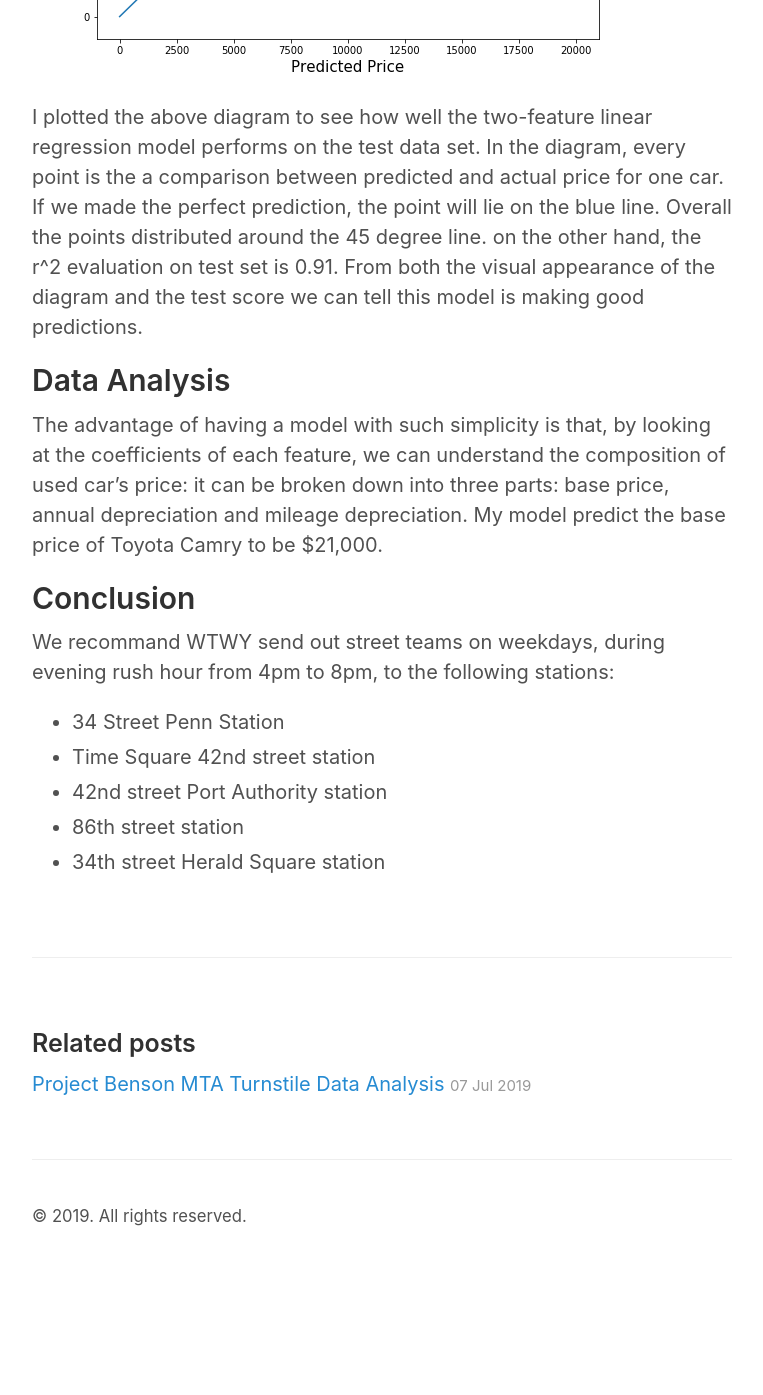
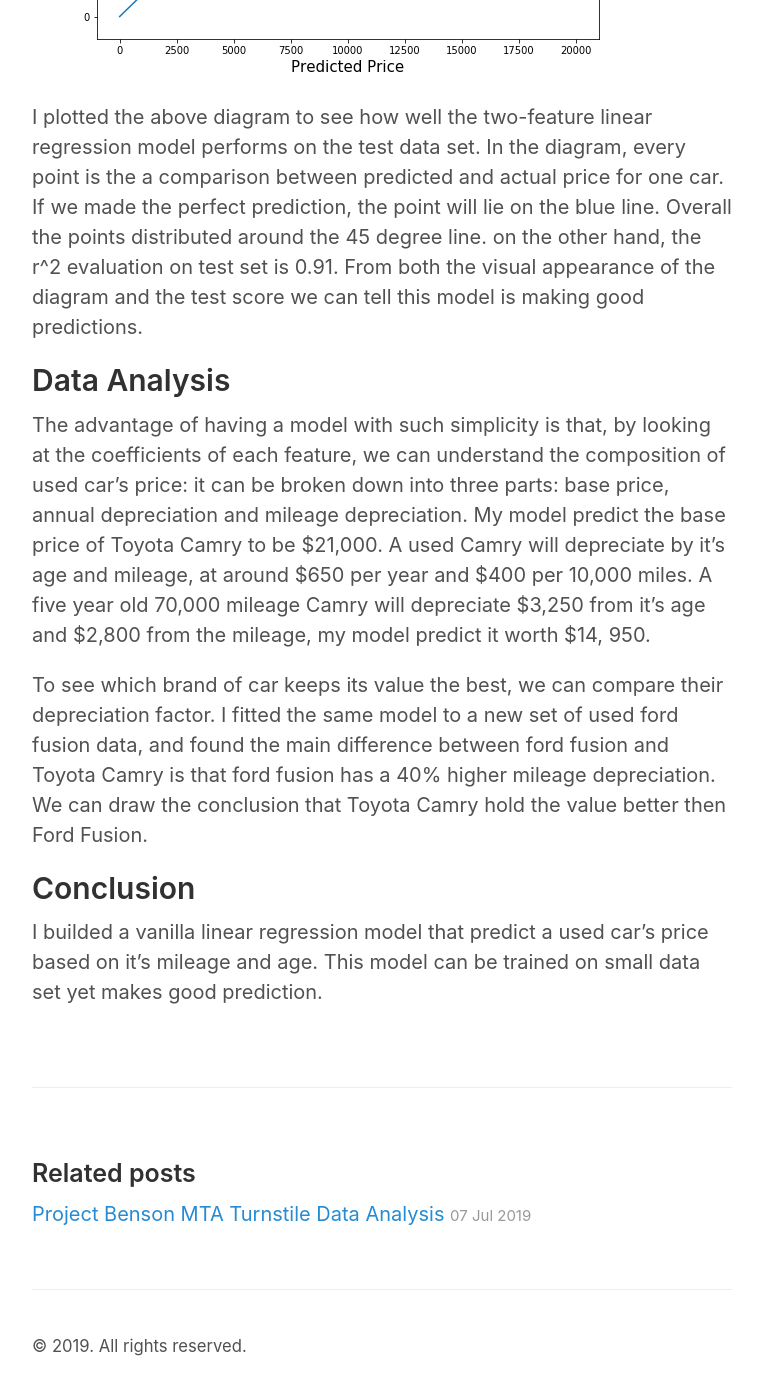
Before and after one commit to xupingwang/xupingwang.github.io, a Jekyll site: the page built from _posts/2019-07-21-Project-Luther-Predict-The-Listing-Price-of-a-used-car.md, in a window 1280 px wide and 1400 px high, scrolled down 2514 px. Shown: the top 1395 px of the window, without its empty margins (258-1021 px from the left). Built offline with Jekyll 4.4.1, drawn with Linux system fonts in a browser that asks for light colours; before the commit the page ends 3784 px from its top, so only the background shows below that.

Commit message:
last paragraph

```diff
--- a/_posts/2019-07-21-Project-Luther-Predict-The-Listing-Price-of-a-used-car.md
+++ b/_posts/2019-07-21-Project-Luther-Predict-The-Listing-Price-of-a-used-car.md
@@ -27,16 +27,10 @@ I plotted the above diagram to see how well the two-feature linear regression mo
 
 ## Data Analysis
 
-The advantage of having a model with such simplicity is that, by looking at the coefficients of each feature, we can understand the composition of used car's price: it can be broken down into three parts: base price, annual depreciation and mileage depreciation. My model predict the base price of Toyota Camry to be $21,000.
+The advantage of having a model with such simplicity is that, by looking at the coefficients of each feature, we can understand the composition of used car's price: it can be broken down into three parts: base price, annual depreciation and mileage depreciation. My model predict the base price of Toyota Camry to be $21,000. A used Camry will depreciate by it's age and mileage, at around $650 per year and $400 per 10,000 miles. A five year old 70,000 mileage Camry will depreciate $3,250 from it's age and $2,800 from the mileage, my model predict it worth $14, 950.
 
-
-
+To see which brand of car keeps its value the best, we can compare their depreciation factor. I fitted the same model to a new set of used ford fusion data, and found the main difference between ford fusion and Toyota Camry is that ford fusion has a 40% higher mileage depreciation. We can draw the conclusion that Toyota Camry hold the value better then Ford Fusion.
 
 ## Conclusion
 
-We recommand WTWY send out street teams on weekdays, during evening rush hour from 4pm to 8pm, to the following stations:
-* 34 Street Penn Station
-* Time Square 42nd street station
-* 42nd street Port Authority station
-* 86th street station
-* 34th street Herald Square station
+I builded a vanilla linear regression model that predict a used car's price based on it's mileage and age. This model can be trained on small data set yet makes good prediction.
```
